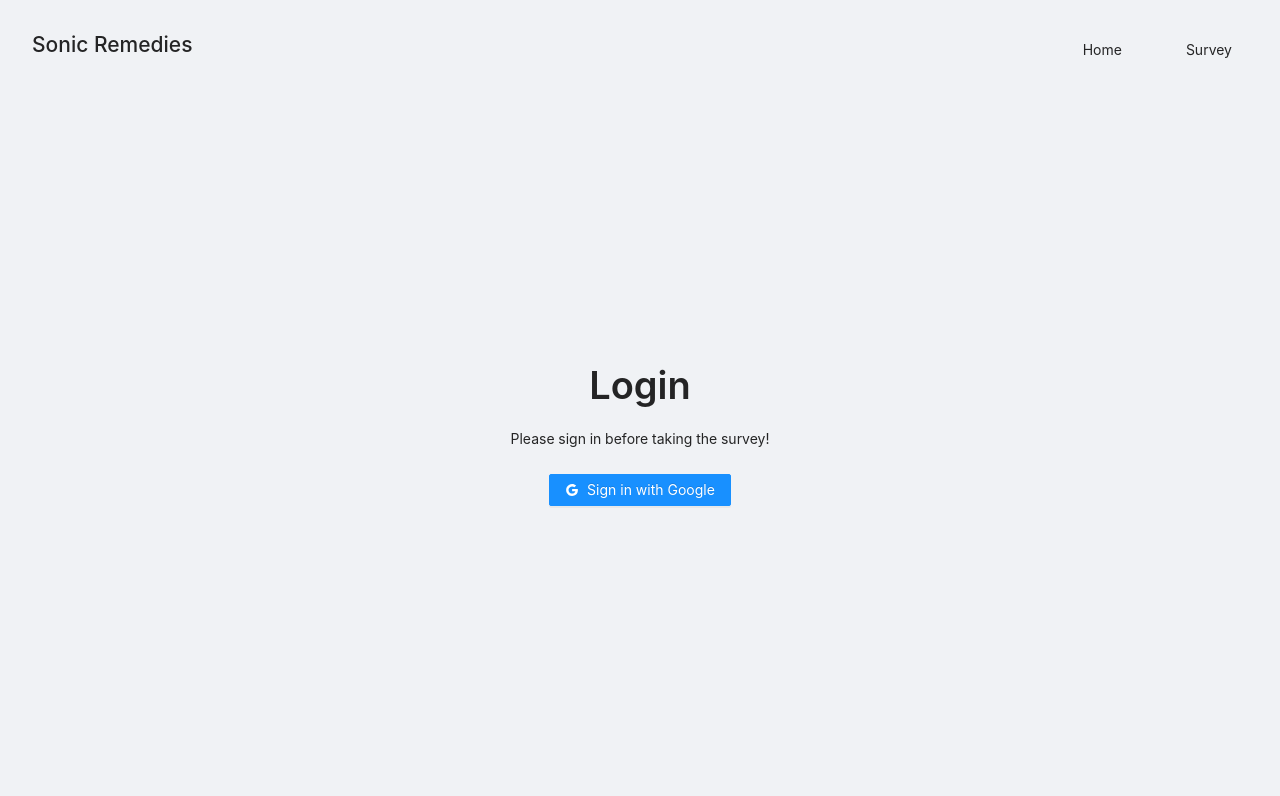
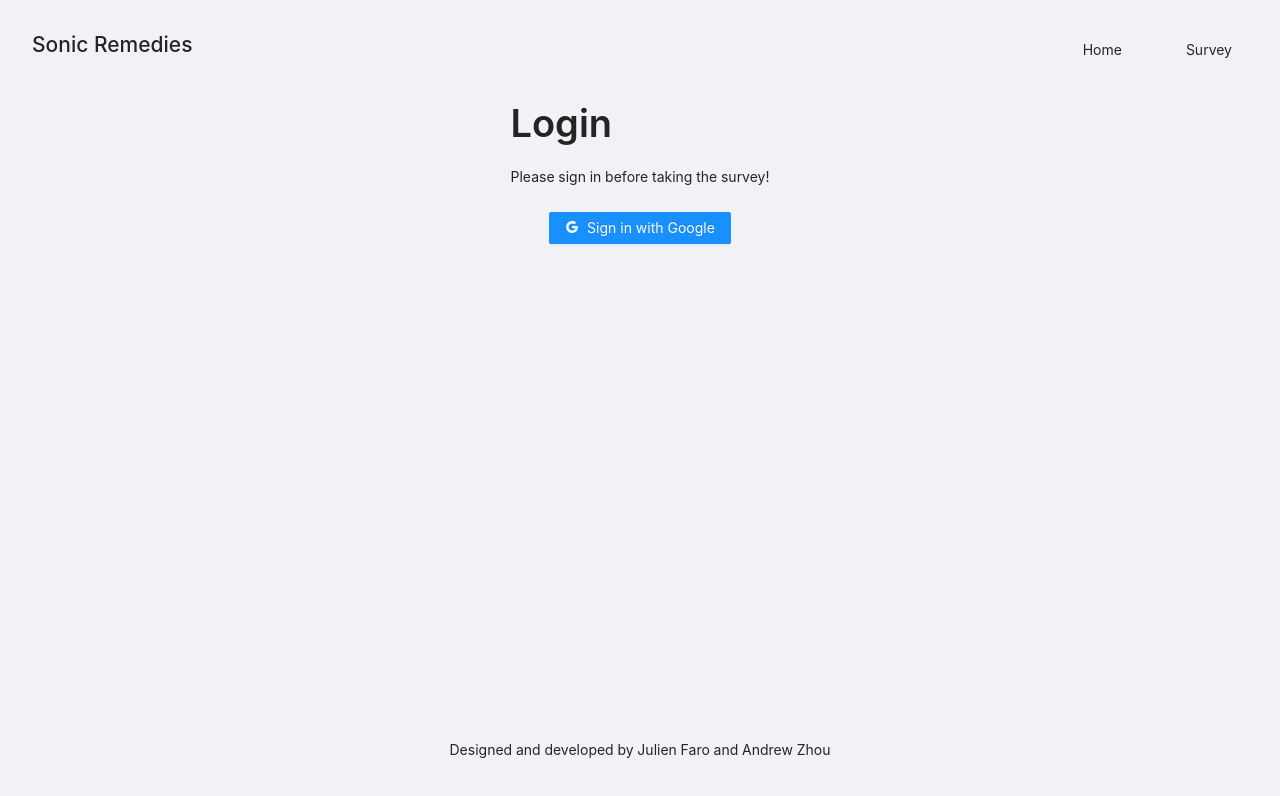
Before and after one commit to jfaro/sonic-remedies, a React (Create React App) app: page /login in a window 1280 px wide. Shown: the top 796 px of the page. Built offline with nearby package versions, Linux system fonts and the light colour scheme; no server answers.

Commit message:
Updated page layouts

```diff
--- a/src/components/Footer.js
+++ b/src/components/Footer.js
@@ -2,7 +2,7 @@
 
 export default function Footer() {
     return (
-        <footer className='flex-row flex-center'>
+        <footer className="footer">
             Designed and developed by Julien Faro and Andrew Zhou
         </footer>
     )
--- a/src/components/Header.js
+++ b/src/components/Header.js
@@ -3,7 +3,7 @@ import Navigation from './Navigation';
 
 export default function Header() {
     return (
-        <header className='w-100'>
+        <header className='header'>
             <h2>Sonic Remedies</h2>
             <Navigation />
         </header>
--- a/src/components/PageLayout.js
+++ b/src/components/PageLayout.js
@@ -1,15 +1,17 @@
 import { Layout } from 'antd';
+import Footer from './Footer';
 import Header from './Header';
 
 export default function PageLayout({ children }) {
     return (
         <Layout className='app'>
-            <Layout className='page-content'>
+            <div className='page-content'>
                 <Header />
-                <Layout className='flex-col w-100 flex-center'>
+                <div className='flex-grow'>
                     {children}
-                </Layout>
-            </Layout>
+                </div>
+                <Footer />
+            </div>
         </Layout >
     )
 }
--- a/src/globals.css
+++ b/src/globals.css
@@ -21,7 +21,11 @@
 }
 
 .page-content {
+  display: flex;
+  flex-direction: column;
+  align-items: center;
   width: 100%;
+  min-height: 100vh;
   max-width: var(--max-width);
 }
 
@@ -67,16 +71,18 @@
 /* -----------------------------------------------------------------------------
  Header / Footer
 ----------------------------------------------------------------------------- */
-header {
+.header {
   display: flex;
   justify-content: space-between;
   align-items: center;
   height: 100px;
+  width: 100%;
 }
 
-footer {
+.footer {
   display: flex;
   justify-content: center;
   align-items: center;
   height: 100px;
+  width: 100%;
 }
--- a/src/pages/Home.js
+++ b/src/pages/Home.js
@@ -8,7 +8,7 @@ export default function Home() {
     const { user, isAdmin } = useAuth();
 
     return (
-        <>
+        <div className="flex-col flex-center w-100 h-100">
             <Title>Sonic Remedies</Title>
 
             <Space direction='vertical' align='center' size='large'>
@@ -19,6 +19,6 @@ export default function Home() {
                     <Button type="primary">Take the survey!</Button>
                 </Link>
             </Space>
-        </>
+        </div>
     )
 }
--- a/src/pages/Survey.js
+++ b/src/pages/Survey.js
@@ -26,7 +26,7 @@ export default function Survey() {
     ]
 
     return (
-        <>
+        <div className="flex-col flex-center w-100 h-100">
             <Title>Survey</Title>
 
             <Space direction='vertical' align='center' size='large'>
@@ -52,6 +52,6 @@ export default function Survey() {
                     </Form.Item>
                 </Form>
             </Space>
-        </>
+        </div>
     )
 }
--- a/src/pages/admin/Admin.js
+++ b/src/pages/admin/Admin.js
@@ -1,4 +1,4 @@
-import { Space, Typography } from "antd"
+import { Divider, Space, Typography } from "antd"
 import MusicTable from "../../components/MusicTable";
 import UploadTrack from "../../components/UploadTrack";
 
@@ -7,14 +7,14 @@ const { Title } = Typography;
 export default function Admin() {
 
     return (
-        <>
-            <Title>Admin</Title>
+        <div className="flex-col w-100 h-100">
+            <Title>Admin Dashboard</Title>
+            <Divider />
             <Space direction='vertical' align='start' size='large'>
-
                 <Title level={3}>Uploaded Tracks</Title>
                 <UploadTrack />
                 <MusicTable />
             </Space>
-        </>
+        </div>
     )
 }
```
